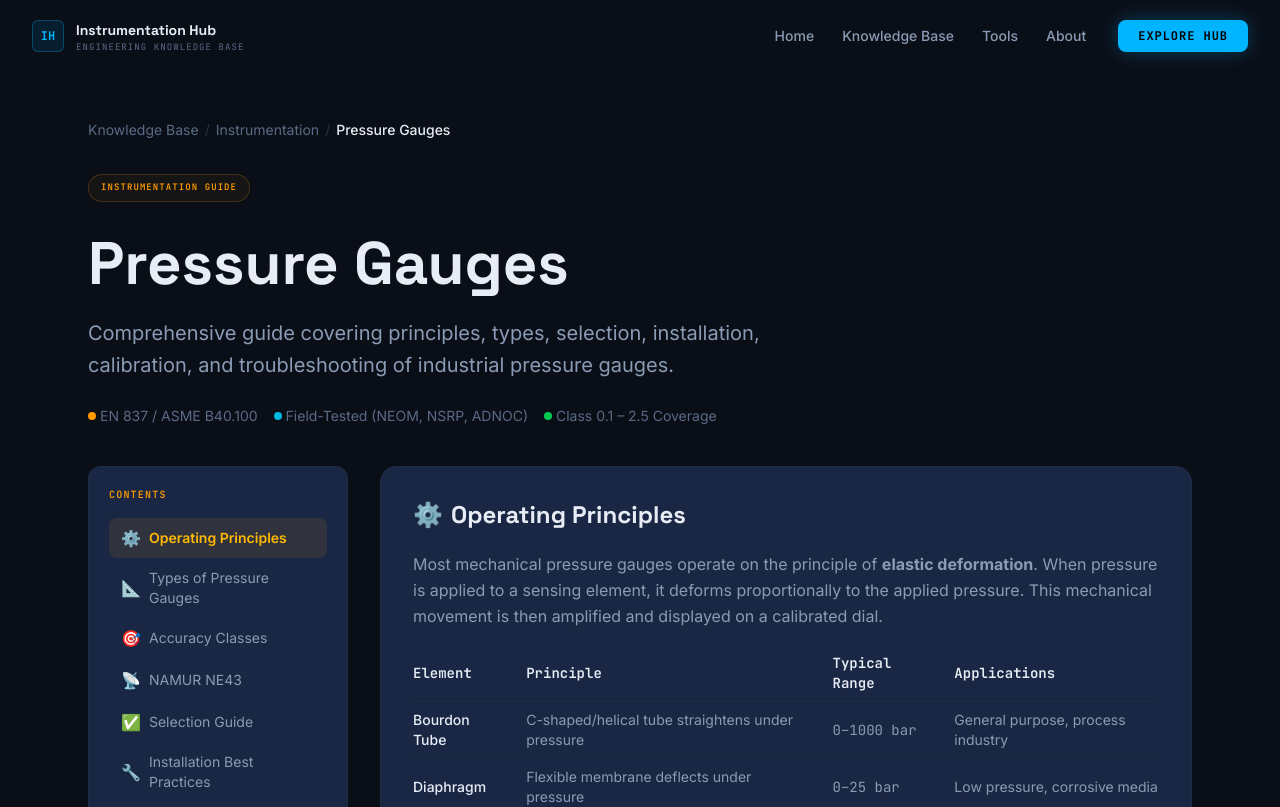
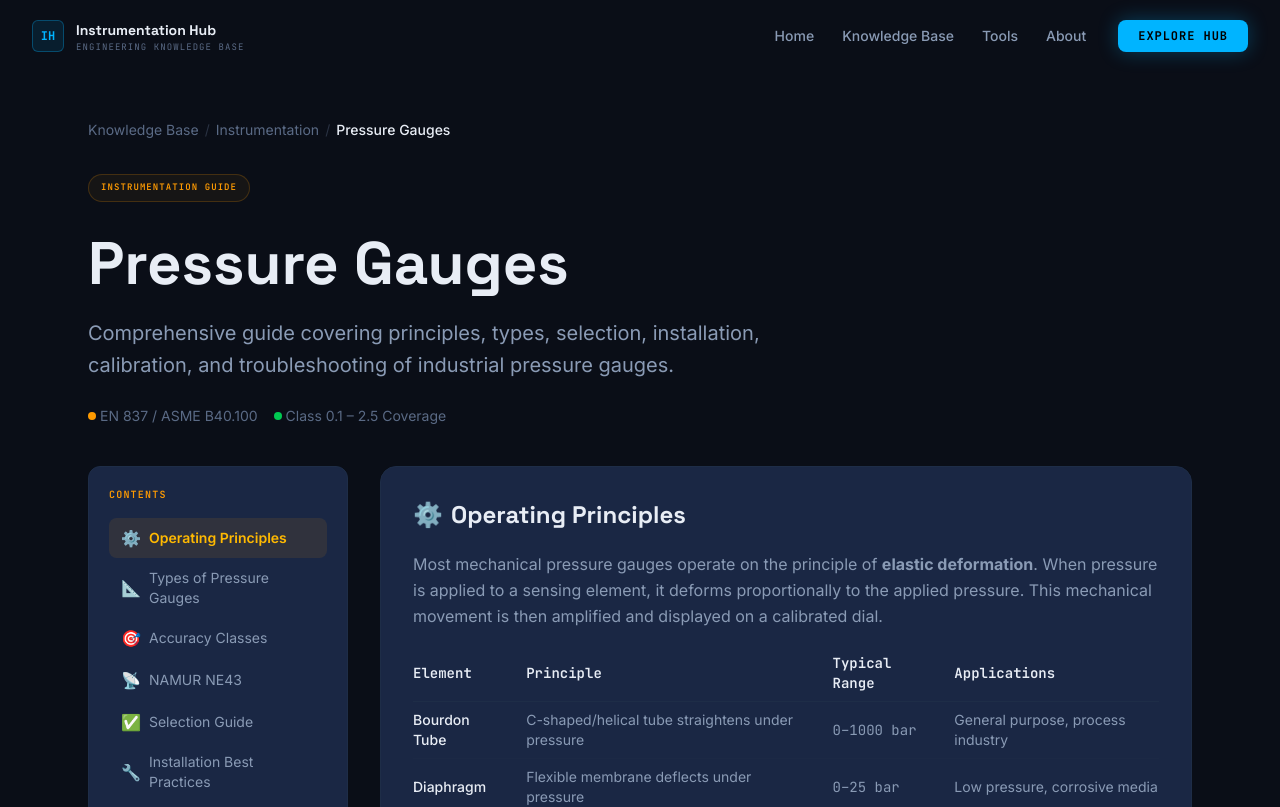
Before and after one commit to jaissatish-web/instrumentation-hub, a Next.js app: page /knowledge/instrumentation/pressure-gauges in a window 1280 px wide. Shown: the top 807 px of the page. Built offline with nearby package versions, Linux system fonts and the light colour scheme.

Commit message:
fix: remove 'Field-Tested (NEOM, NSRP, ADNOC)' meta tags from articles

```diff
--- a/src/app/knowledge/instrumentation/pressure-gauges/page.tsx
+++ b/src/app/knowledge/instrumentation/pressure-gauges/page.tsx
@@ -29,7 +29,6 @@ const meta = {
   ],
   metaTags: [
     { label: "EN 837 / ASME B40.100", color: "amber" as const },
-    { label: "Field-Tested (NEOM, NSRP, ADNOC)", color: "cyan" as const },
     { label: "Class 0.1 – 2.5 Coverage", color: "green" as const },
   ],
 };
--- a/src/app/knowledge/instrumentation/pressure-transmitters/page.tsx
+++ b/src/app/knowledge/instrumentation/pressure-transmitters/page.tsx
@@ -28,7 +28,6 @@ const meta = {
   ],
   metaTags: [
     { label: "4–20 mA + HART", color: "amber" as const },
-    { label: "Field-Tested (NEOM, NSRP, ADNOC)", color: "cyan" as const },
     { label: "Piezoresistive · Capacitive", color: "green" as const },
   ],
 };
```
